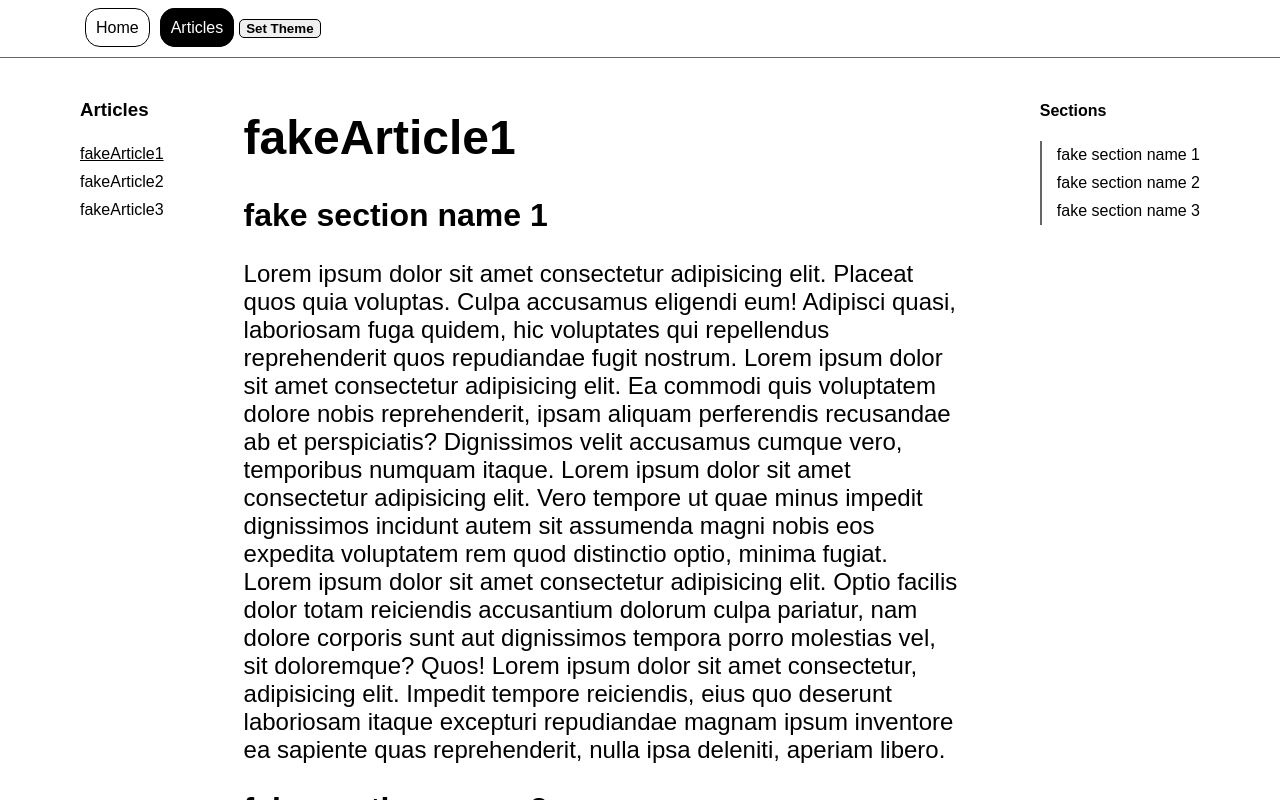
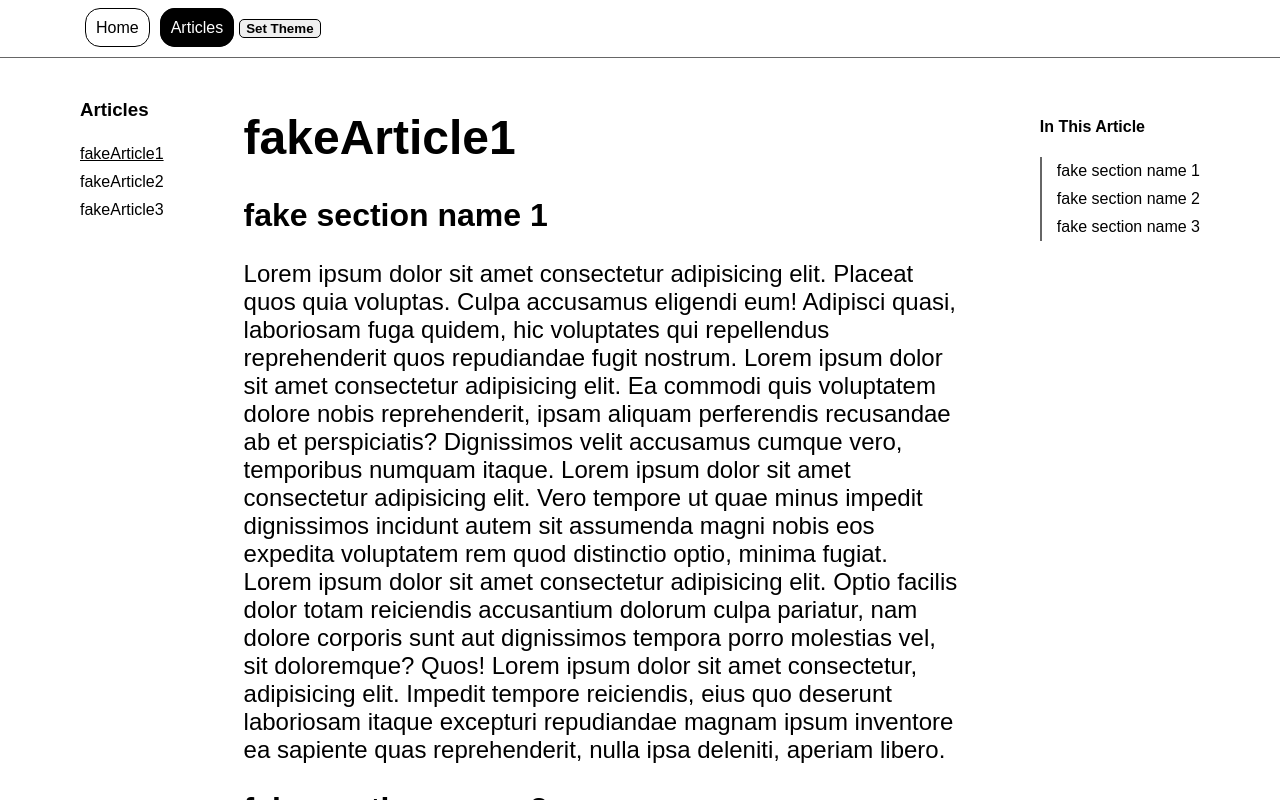
Before and after one commit to eBerkley/website, a React (Create React App) app: page /articles/fakeArticle1 in a window 1280 px wide. Built offline with nearby package versions, Linux system fonts and the light colour scheme.

Commit message:
refactored css a bit

```diff
--- a/src/App.css
+++ b/src/App.css
@@ -18,8 +18,7 @@
 
   /* animations */
   --transition-timing: 0.5s;
-  scroll-behavior: smooth;
-  scroll-padding-top: var(--small);
+  --scroll-behavior: smooth;
 
   /* responsive variables */
   --hBodyPadding: var(--large);
@@ -34,24 +33,28 @@
 
 }
 
+html {
+  font-family: Arial, Helvetica, sans-serif;
+  color: var(--secondary);
+  transition: color var(--transition-timing);
+}
+
 @media (prefers-reduced-motion: reduce) {
   :root {
     --transition-timing: 0s;
-    scroll-behavior: auto;
+    --scroll-behavior: auto;
   }
 }
 
 @media screen and (max-width: 2000px) {
   :root {
     --hBodyPadding: var(--medium);
-
   }
 }
 
 @media screen and (max-width: 1800px) {
   :root {
     --hBodyPadding: var(--small);
-    /* --hMainPadding: var(--xSmall); */
   }
 }
 
@@ -70,18 +73,10 @@
   :root {
     --hSideNavPadding: var(--small);
   }
-
 }
 
-@media screen and (max-width: 600px) {
+@media screen and (max-width: 400px) {
   :root {
     --mobileViewSideNavWidth: 80vw;
   }
 }
-
-html {
-  font-family: Arial, Helvetica, sans-serif;
-  color: var(--secondary);
-  transition: color var(--transition-timing);
-  overflow-x: hidden;
-}
--- a/src/components/ArticlesSection.js
+++ b/src/components/ArticlesSection.js
@@ -4,14 +4,14 @@ import { NavLink } from "react-router-dom";
 export default function ArticlesSection(props) {
   const setClassName = ({ isActive }) => {
     if (isActive) {
-      return "ArticleNav__ArticleName ArticleNav__ArticleName--isActive";
+      return "SideNav__ArticleName SideNav__ArticleName--isActive";
     } else {
-      return "ArticleNav__ArticleName";
+      return "SideNav__ArticleName";
     }
   };
 
   return (
-    <nav className="ArticleNav">
+    <nav className="SideNav">
       <h3>Articles</h3>
       {props.articles.map((el) => (
         <NavLink
--- a/src/components/HeadersAside.js
+++ b/src/components/HeadersAside.js
@@ -1,15 +1,13 @@
 // each header that is currently being displayed in main
 export default function HeadersAside({ article }) {
   return (
-    <aside className="Aside" aria-labelledby="SectionsHeader">
-      <h4 id="SectionsHeader">Sections</h4>
-      <div className="AsideDiv">
+    <nav className="SideNav" aria-labelledby="SectionsHeader">
+      <h4 id="SectionsHeader">In This Article</h4>
         {article.map((el) => (
-          <a className="AsideDiv__A" key={el.section} href={`#${el.section}`}>
+          <a className="SideNav__Section" key={el.section} href={`#${el.section}`}>
             {el.section}
           </a>
         ))}
-      </div>
-    </aside>
+    </nav>
   );
 }
--- a/src/index.js
+++ b/src/index.js
@@ -19,7 +19,7 @@ root.render(
             <Route path=":articleName" element={<Article />} />
           </Route>
 
-          <Route path="*" element={<p>nothing here boss</p>} />
+          <Route path="*" element={<p>404</p>} />
         </Route>
       </Routes>
     </BrowserRouter>
--- a/src/routes/Article.js
+++ b/src/routes/Article.js
@@ -26,7 +26,7 @@ export default function Article() {
     return (
       <>
         <ArticleMain article={article} />
-        <nav className="SectionNav">
+        <nav className="SideNavContainer">
           <HeadersAside article={article.content} />
         </nav>
       </>
@@ -36,10 +36,10 @@ export default function Article() {
   if (clientDevice === "tablet") {
     return (
       <>
-        <nav className="SectionNav">
+        <div className="SideNavContainer">
           <HeadersAside article={article.content} />
           <ArticlesSection articles={fakeArticles} />
-        </nav>
+        </div>
         <ArticleMain article={article} />
       </>
     );
@@ -53,10 +53,10 @@ export default function Article() {
             <span>Press To Collapse &rarr;</span>
             <button onClick={collapse}>&times;</button>
           </div>
-          <nav className="SectionNav">
+          <div className="SideNavContainer">
             <HeadersAside article={article.content} />
             <ArticlesSection articles={fakeArticles} />
-          </nav>
+          </div>
         </div>
         <ArticleMain article={article} />
       </>
--- a/src/styles/ArticleNav.css
+++ b/src/styles/ArticleNav.css
@@ -1,12 +1,3 @@
-.ArticleNav {
-  /* flex: 1; */
-  display: flex;
-  flex-direction: column;
-  /* padding-left: var(--hBodyPadding); */
-  height: fit-content;
-  width: max-content;
-}
-
 .MonitorViewNav {
   position: sticky;
   top: 5rem;
@@ -16,7 +7,7 @@
 
 
 /* animation likely to be changed */
-.ArticleNav__ArticleName {
+.SideNav__ArticleName {
   color: var(--secondary);
   transition-property: text-shadow, color;
   transition-duration: var(--transition-timing);
@@ -24,11 +15,11 @@
   text-decoration: none;
 }
 
-.ArticleNav__ArticleName:hover {
+.SideNav__ArticleName:hover {
   text-shadow: 0px 0px 1px var(--secondary);
 }
 
-.ArticleNav__ArticleName--isActive {
+.SideNav__ArticleName--isActive {
   text-decoration: underline;
 }
 
@@ -36,5 +27,4 @@
   .MonitorViewNav {
     display: none;
   }
-
 }
--- a/src/styles/Body.css
+++ b/src/styles/Body.css
@@ -1,22 +1,27 @@
 body {
   margin: 0px;
-  height: 100vh;
   background-color: var(--primary);
   transition: background-color var(--transition-timing);
-  /* min-height: 100vh; */
-  height: 100vh;
 }
 
 button:hover {
   cursor: pointer;
 }
 
+/* for some reason firefox mobile view's #root will reposition itself when a scrolling link is pressed if it has a static position */
+#root {
+  position: fixed;
+}
+
 .Subroot {
   transition: margin-left var(--transition-timing);
   margin-left: 0vw;
+  height: 100vh;
   width: 100vw;
-  height: 100vh;
   overflow-y: auto;
+  /* overflow-x: hidden; */
+  scroll-behavior: var(--scroll-behavior);
+  scroll-padding-top: var(--small);
 }
 
 .Subroot--Expanded {
@@ -25,11 +30,4 @@ button:hover {
 
 .BelowNav {
   display: flex;
-  min-width: 100%;
 }
-
-@media screen and (max-width: 800) {
-  .BelowNav {
-    max-width: max-content;
-  }
-}
--- a/src/styles/Main.css
+++ b/src/styles/Main.css
@@ -1,8 +1,7 @@
 main {
-  flex: 4;
+  flex: 1;
   padding: var(--xSmall) var(--hMainPadding);
-  max-height: 100%;
-  /* overflow-x: hidden; */
+  /* max-height: 100%; */
 }
 
 .Main__Title {
--- a/src/styles/Sections.css
+++ b/src/styles/Sections.css
@@ -1,36 +1,39 @@
-.SectionNav {
+.SideNavContainer {
   padding: 0 var(--hSideNavPadding);
   position: sticky;
-  top: 5rem;
+  top: 6rem;
   height: fit-content;
-  width: fit-content;
-  overflow-x: hidden;
-  /* overflow-y: auto; */
 }
 
-.SectionNav__Expander {
-  z-index: 100;
-  transition: left var(--transition-timing);
+.SideNav {
+  width: max-content;
+  display: flex;
+  flex-direction: column;
 }
 
-.Aside {
-  width: max-content;
+.SideNav__Section {
+  padding: 5px 0 5px 15px;
+  border-left: 2px solid var(--tertiary);
+  color: var(--secondary);
+  transition: color var(--transition-timing);
+  text-decoration: none;
+
 }
+
 
 .CollapsableSideNav {
   top: 0;
   left: 0;
-  height: 100%;
+  height: 100vh;
   background-color: var(--primary);
   transition: width var(--transition-timing);
-  border-right: 1px solid var(--tertiary);
   position: fixed;
   overflow-x: hidden;
+  border-right: 1px solid var(--tertiary);
 }
 
 .CollapsableSideNav--Expanded {
   width: var(--mobileViewSideNavWidth);
-  /* width: 80vw; */
 }
 
 .CollapsableSideNav--Collapsed {
@@ -42,17 +45,3 @@
   display: flex;
   justify-content: flex-end;
 }
-
-.AsideDiv {
-  display: flex;
-  flex-direction: column;
-  border-left: 2px solid var(--tertiary);
-  padding-left: 15px;
-}
-
-.AsideDiv__A {
-  padding: 5px 0;
-  color: var(--secondary);
-  transition: color var(--transition-timing);
-  text-decoration: none;
-}
```
